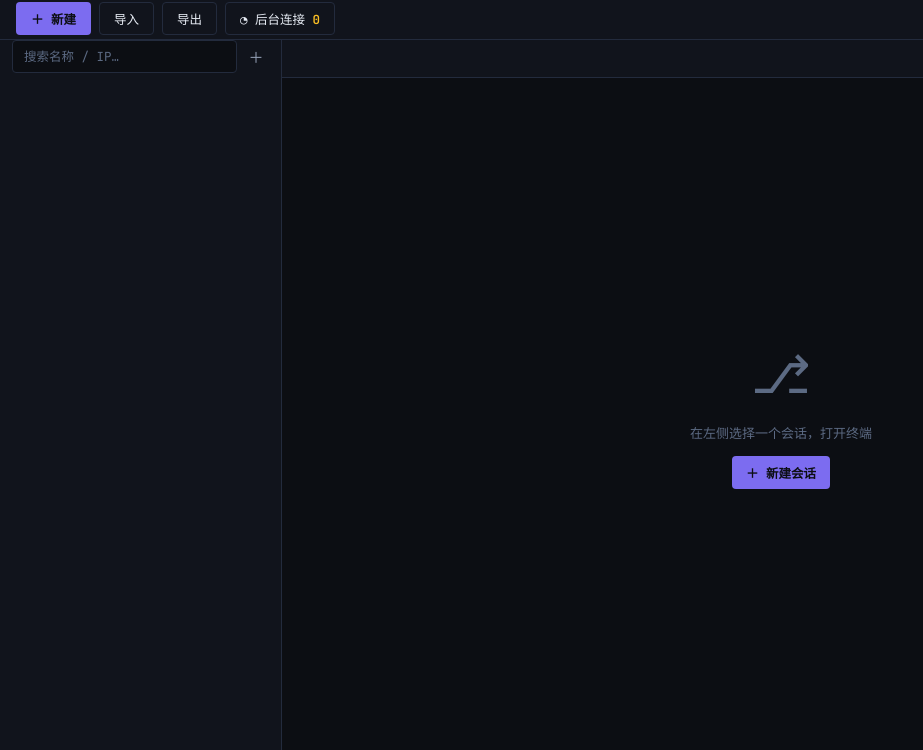
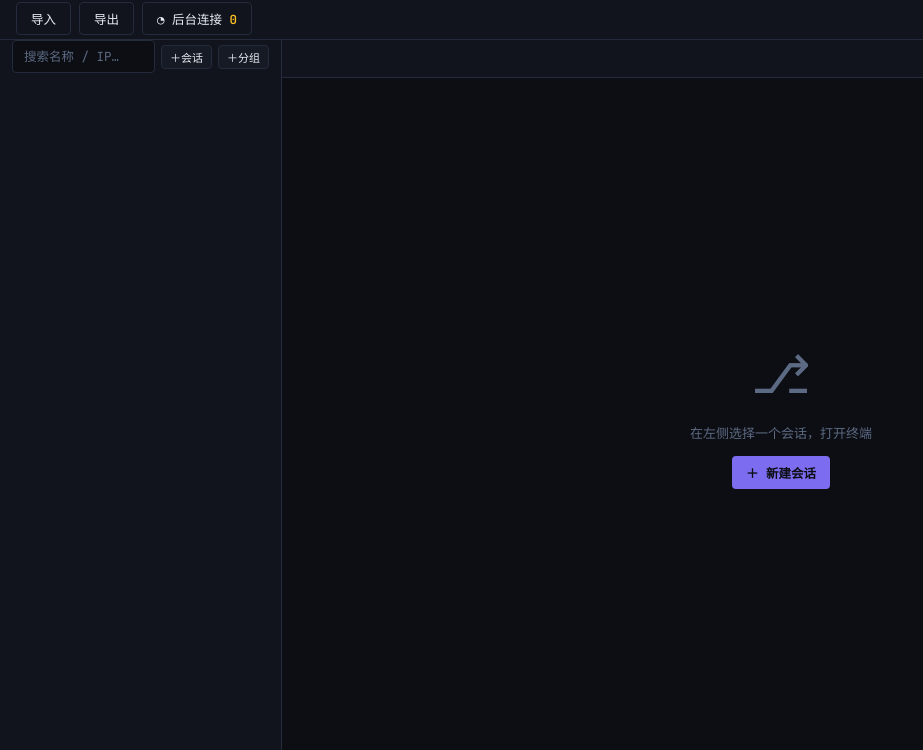
Before and after one commit to Ivan-blade/sshManager, an Electron app: page frontend/index.html in a window 1280 px wide. Shown: the part 50-800 px from the top of the page, without its empty margins (0-923 px from the left). Drawn offline with Linux system fonts and the light colour scheme; no server answers.

Commit message:
feat: 新建会话/新建分组 移到搜索框行
- 搜索行：搜索框 + ＋会话 + ＋分组
- 全宽操作栏保留：导入 / 导出 / ◔ 后台连接

Co-Authored-By: Claude <noreply@anthropic.com>

```diff
--- a/frontend/index.html
+++ b/frontend/index.html
@@ -22,7 +22,6 @@
     </header>
     <!-- 全宽操作栏（横跨整个屏幕，不局限于左侧列表） -->
     <div class="actionbar">
-      <button id="btn-new" class="btn primary">＋ 新建</button>
       <button id="btn-import" class="btn ghost">导入</button>
       <button id="btn-export" class="btn ghost">导出</button>
       <button id="btn-bg" class="btn ghost bg-toggle" title="后台保活 SSH 连接">◔ 后台连接 <span id="bg-count">0</span></button>
@@ -32,7 +31,8 @@
       <aside id="panel">
         <div class="panel-search">
           <input id="filter" type="text" placeholder="搜索名称 / IP…">
-          <button id="btn-add-group" class="icon-btn" title="新建分组">＋</button>
+          <button id="btn-new" class="btn small" title="新建会话">＋会话</button>
+          <button id="btn-add-group" class="btn small" title="新建分组">＋分组</button>
         </div>
         <nav id="tree" class="tree"></nav>
       </aside>
```
